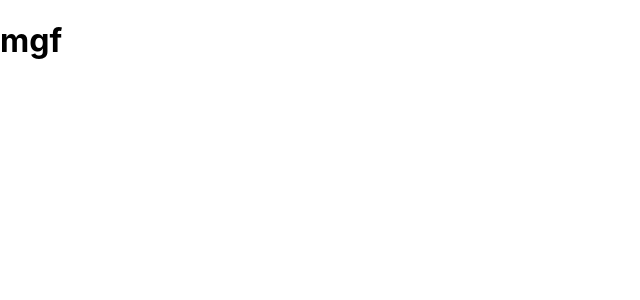
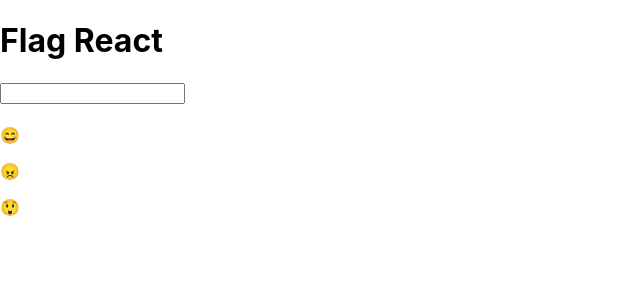
Before and after one commit to gouravmarch20/neog-emojiBasket-eight, a React (Create React App) app: page / in a window 1280 px wide. Shown: the top 300 px of the page, without its empty margins (0-640 px from the left). Built offline with nearby package versions, Linux system fonts and the light colour scheme.

Commit message:
justy did it

```diff
--- a/src/App.js
+++ b/src/App.js
@@ -1,9 +1,47 @@
-import React from 'react'
+import React, { useState } from 'react'
+// import EmogiDisplay from './EmogiDisplay'
+const App = () => {
+  const [emojiDictionary, setEmojiDictionary] = useState({
+    '😄': 'simle',
+    '😠': 'angry',
+    '😲': 'astonished'
+  })
+  const [display, setDisplay] = useState('')
+  const handleChange = e => {
+    let userInput = e.target.value
+    if (userInput !== '') {
+      let meaning = emojiDictionary[userInput]
+      setDisplay(meaning)
+    } else {
+      console.log(emojiDictionary[userInput])
+      console.log(emojiDictionary.userInput)
+    }
+  }
+  var emojiKey = Object.keys(emojiDictionary)
+  console.log(emojiKey)
+  const emojiValue = emojiKey => {
+    // console.log(emojiDictionary[emojiKey])
+    setDisplay(emojiDictionary[emojiKey])
+  }
 
-const App = () => {
   return (
     <div>
-      <h1>mgf</h1>
+      <h1>Flag React</h1>
+      <input type='text' onChange={handleChange} />
+      <h1>{display}</h1>
+
+      {emojiKey.map(emojiKey => {
+        return (
+          <p
+            key={emojiKey}
+            onClick={() => {
+              emojiValue(emojiKey)
+            }}
+          >
+            {emojiKey}{' '}
+          </p>
+        )
+      })}
     </div>
   )
 }
--- /dev/null
+++ b/src/EmogiDisplay.js
@@ -0,0 +1,11 @@
+import React from 'react'
+
+const EmogiDisplay = ({passEmogi}) => {
+    return (
+        <div>
+            <p>{passEmogi}</p>
+        </div>
+    )
+}
+
+export default EmogiDisplay
```
